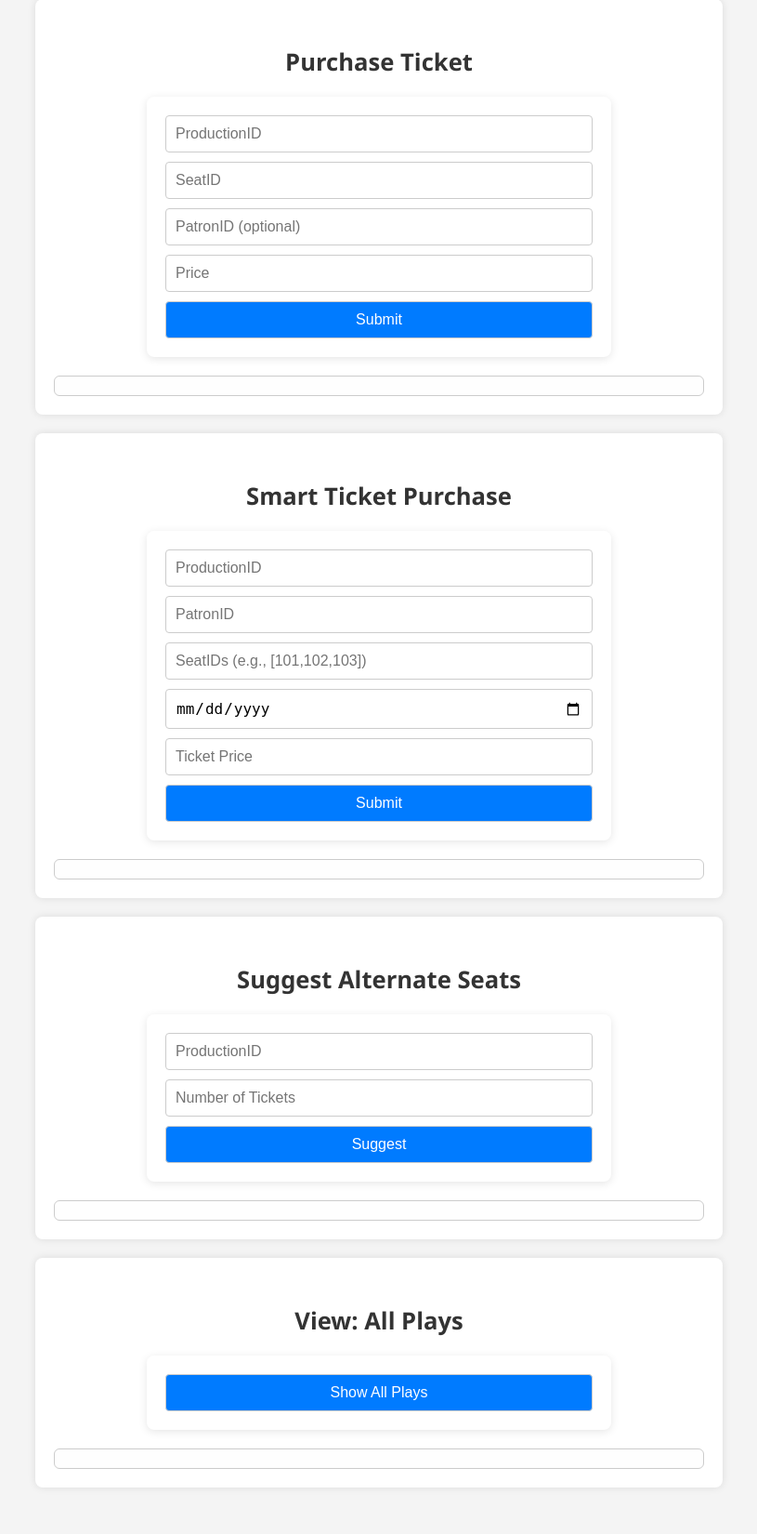
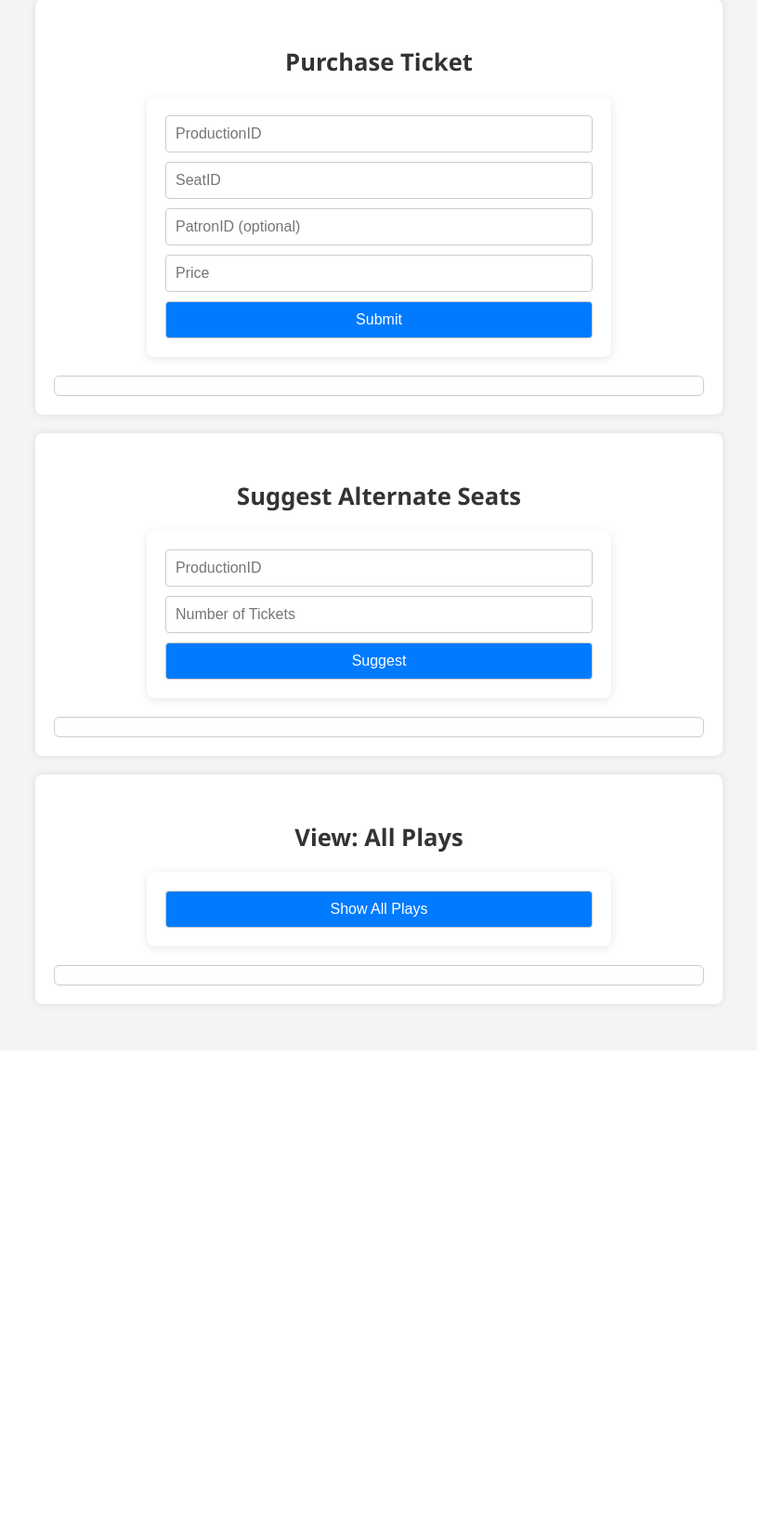
Before and after one commit to SpencerEpp/theatre-db-demo, a Flask app: page /guest in a window 1280 px wide. Shown: the part 585-2235 px from the top of the page at 93% size, without its empty margins (232-1047 px from the left). After the commit the page ends 1671 px from the top, so only its background shows below. Run offline with Flask 3, Linux system fonts and the light colour scheme.

Commit message:
Tweaks after merge pull request

```diff
--- a/main.py
+++ b/main.py
@@ -343,13 +343,6 @@ def procedure():
             sanitize_input(request.form['StartDate']) if request.form['StartDate'] else None,
             sanitize_input(request.form['EndDate']) if request.form['EndDate'] else None
         ],
-        "SmartTicketPurchase": lambda: [
-            int(sanitize_input(request.form['ProductionID'])),
-            int(sanitize_input(request.form['PatronID'])),
-            sanitize_input(request.form['SeatIDs']),  # Must be JSON string like "[101,102]"
-            sanitize_input(request.form['Deadline']),
-            float(sanitize_input(request.form['Price']))
-        ],
         "SuggestAlternateSeats": lambda: [
             int(sanitize_input(request.form['ProductionID'])),
             int(sanitize_input(request.form['SeatCount']))
--- a/templates/guest.html
+++ b/templates/guest.html
@@ -18,8 +18,7 @@
     with smart multi-seat logic.
 
     Features:
-      - Procedures exposed: CheckSeatAvailability, PurchaseTicket, SmartTicketPurchase,
-        SuggestAlternateSeats
+      - Procedures exposed: CheckSeatAvailability, PurchaseTicket, SuggestAlternateSeats
       - View access: vw_PlayListing for displaying available shows
       - Results are dynamically rendered using JavaScript and formatted as scrollable tables
       - Each form section handles its own input submission and output display
@@ -34,8 +33,8 @@
   Notes:
     - Intended for public use (unauthenticated)
     - Background and layout styling consistent with index and login pages
-    - SeatIDs in SmartTicketPurchase must be formatted as a stringified JSON array
-    - SmartTicketPurchase requires a JSON-formatted seat list (e.g., "[101,102,103]")
+    - SeatIDs in PurchaseTicket must be formatted as a stringified JSON array
+    - PurchaseTicket requires a JSON-formatted seat list (e.g., "[101,102,103]")
 
 ========================================================================================= -->
 
@@ -154,19 +153,6 @@
     </div>
 
     <div class="form-section">
-      <h2>Smart Ticket Purchase</h2>
-      <form onsubmit="submitForm(event, 'SmartTicketPurchase')">
-        <input name="ProductionID" type="number" placeholder="ProductionID" required>
-        <input name="PatronID" type="number" placeholder="PatronID" required>
-        <input name="SeatIDs" placeholder="SeatIDs (e.g., [101,102,103])" required>
-        <input name="Deadline" type="date" required>
-        <input name="Price" type="number" step="0.01" placeholder="Ticket Price" required>
-        <button type="submit">Submit</button>
-      </form>
-      <div class="responseArea"></div>
-    </div>
-
-    <div class="form-section">
       <h2>Suggest Alternate Seats</h2>
       <form onsubmit="submitForm(event, 'SuggestAlternateSeats')">
         <input name="ProductionID" type="number" placeholder="ProductionID" required>
```
Also changed, not shown: templates/admin.html (+1 -13 lines), templates/member.html (+2 -14 lines), templates/patron.html (+1 -14 lines), theatre.sql.
